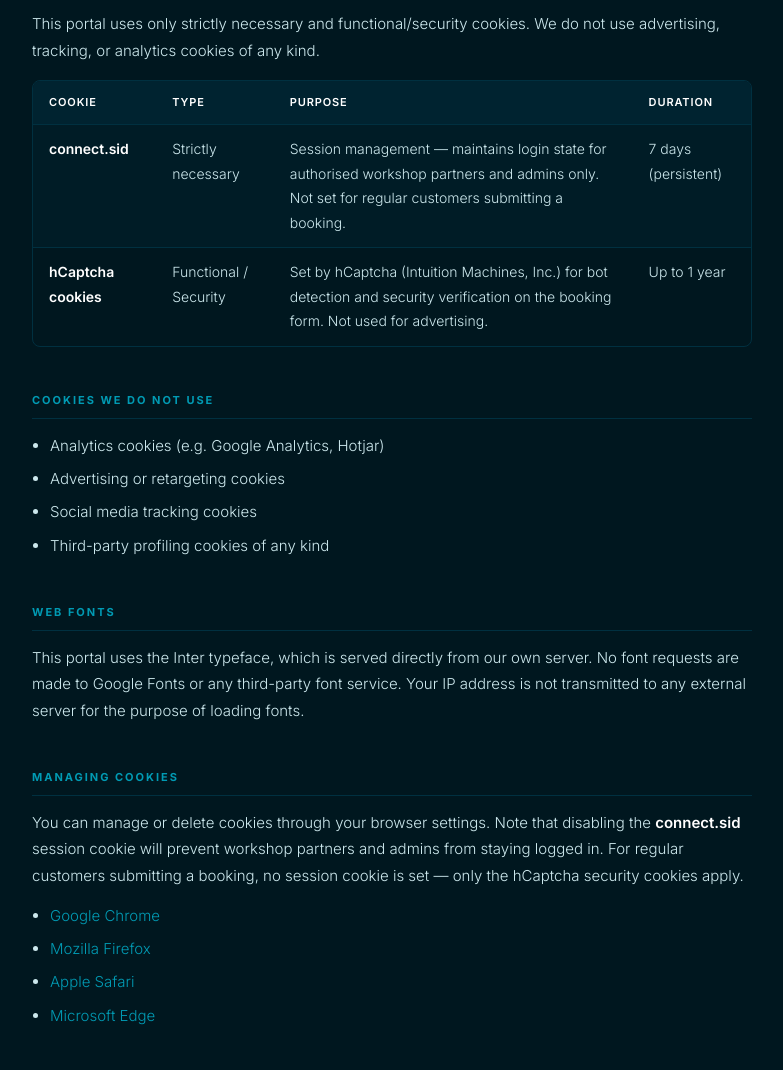
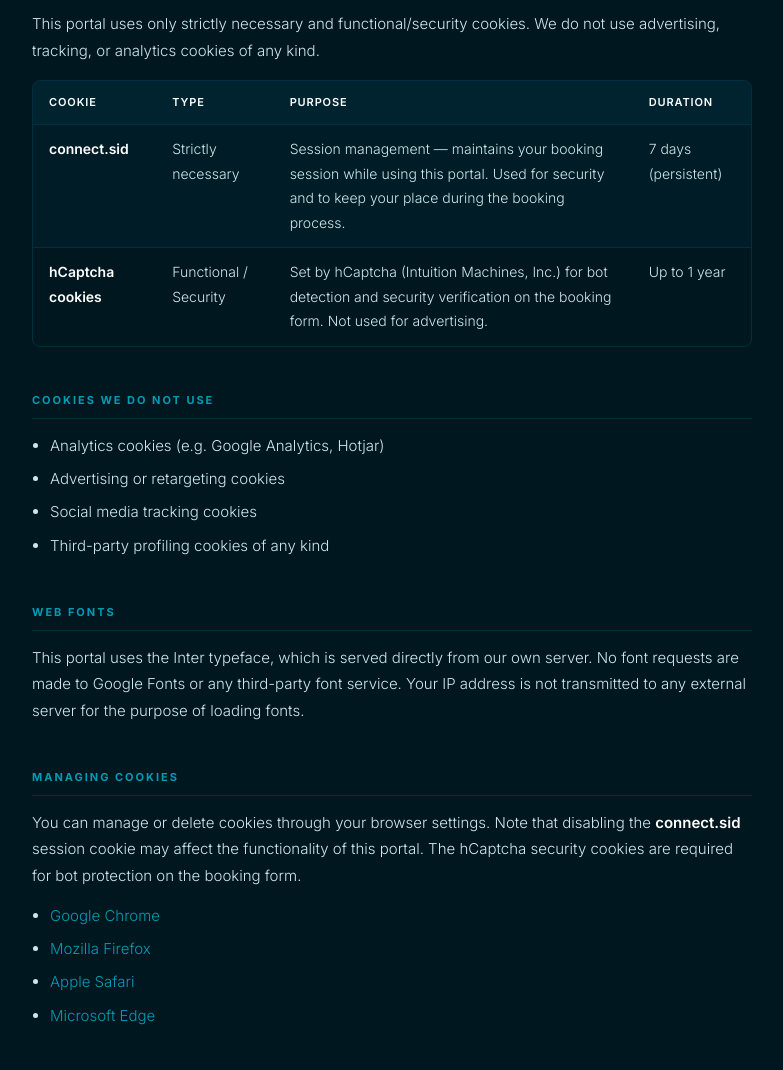
Before and after one commit to motowarehouse/motowarehouse-booking, a website: page public/cookie-policy.html in a window 1280 px wide. Shown: the part 631-1701 px from the top of the page, without its empty margins (248-1031 px from the left). Drawn offline with Linux system fonts and the light colour scheme.

Commit message:
Update booking portal

```diff
--- a/public/cookie-policy.html
+++ b/public/cookie-policy.html
@@ -123,7 +123,7 @@
         <tr>
           <td><strong>connect.sid</strong></td>
           <td>Strictly necessary</td>
-          <td>Session management — maintains login state for authorised workshop partners and admins only. Not set for regular customers submitting a booking.</td>
+          <td>Session management — maintains your booking session while using this portal. Used for security and to keep your place during the booking process.</td>
           <td>7 days (persistent)</td>
         </tr>
         <tr>
@@ -147,7 +147,7 @@
     <p>This portal uses the Inter typeface, which is served directly from our own server. No font requests are made to Google Fonts or any third-party font service. Your IP address is not transmitted to any external server for the purpose of loading fonts.</p>
 
     <h2>Managing Cookies</h2>
-    <p>You can manage or delete cookies through your browser settings. Note that disabling the <strong>connect.sid</strong> session cookie will prevent workshop partners and admins from staying logged in. For regular customers submitting a booking, no session cookie is set — only the hCaptcha security cookies apply.</p>
+    <p>You can manage or delete cookies through your browser settings. Note that disabling the <strong>connect.sid</strong> session cookie may affect the functionality of this portal. The hCaptcha security cookies are required for bot protection on the booking form.</p>
     <ul>
       <li><a href="https://support.google.com/chrome/answer/95647" target="_blank" rel="noopener">Google Chrome</a></li>
       <li><a href="https://support.mozilla.org/en-US/kb/enable-and-disable-cookies-website-preferences" target="_blank" rel="noopener">Mozilla Firefox</a></li>
```
Also changed, not shown: public/privacy.html (+1 -1 lines).
